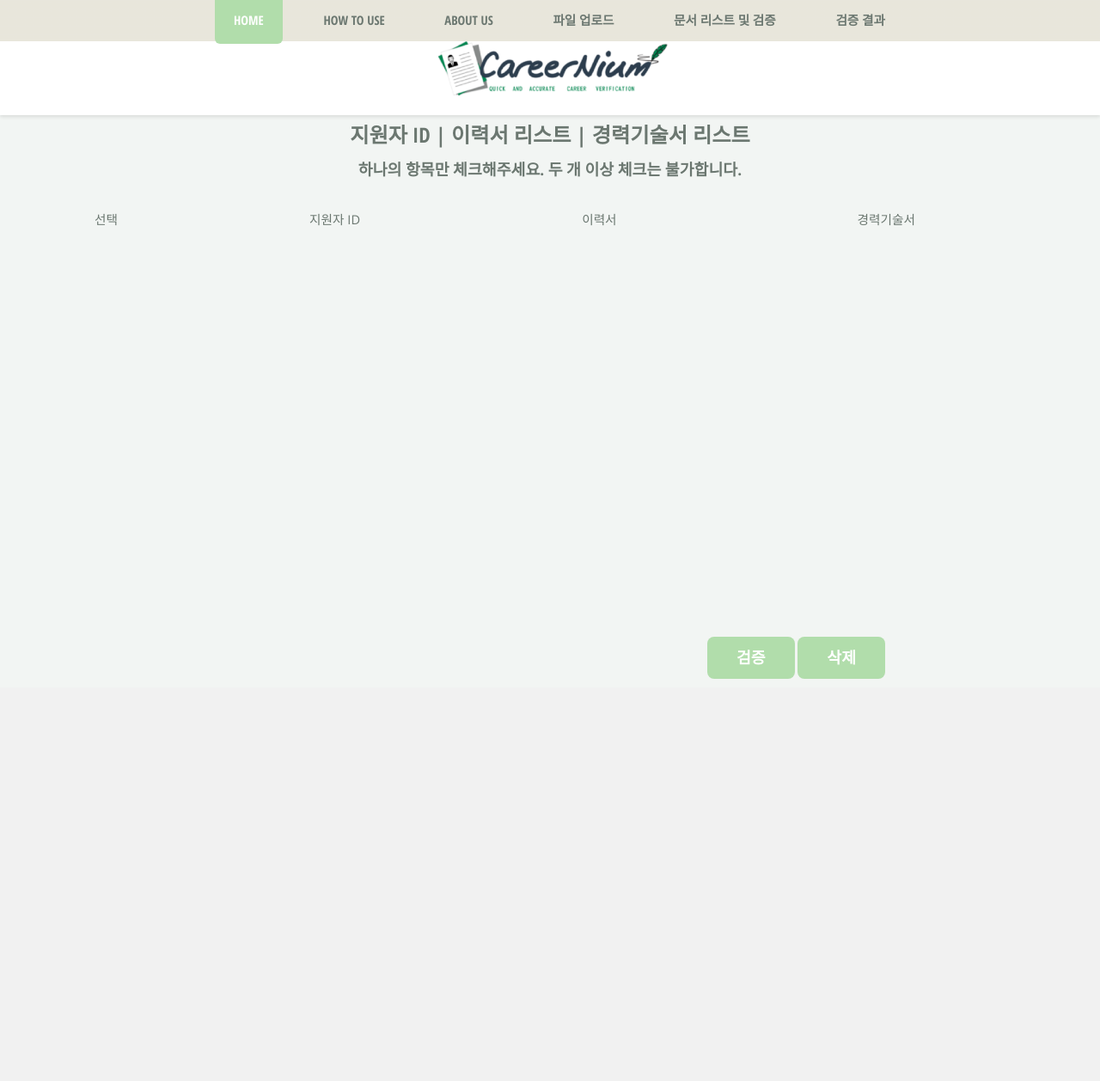
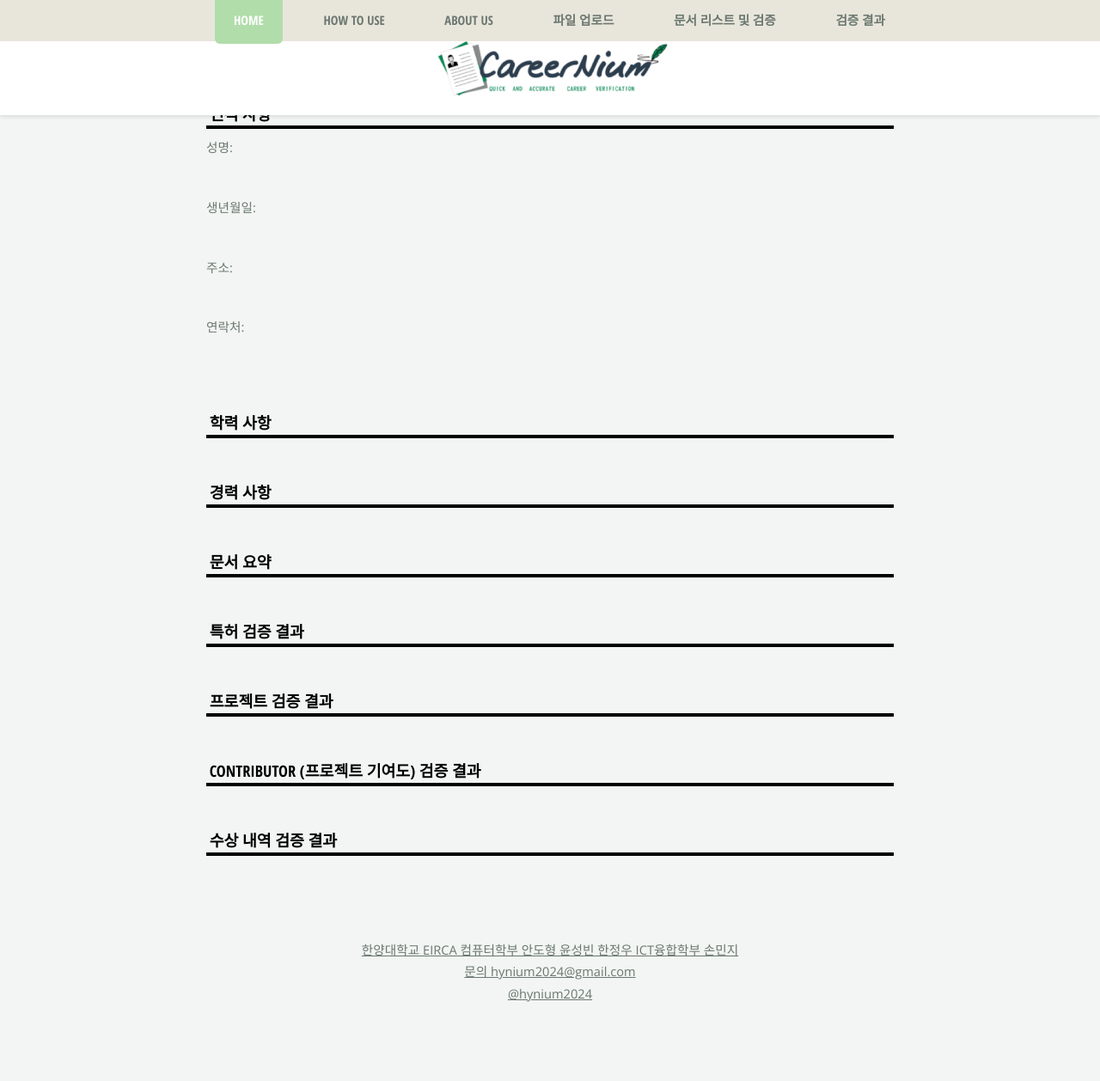
Before and after one commit to SeongBinYoon/CareerVerification, a Flask app: page /results in a window 1280 px wide. Shown: the whole page at 86% size. Before the commit the page ends 790 px from the top, so only its background shows below. Run offline with Flask 3, Linux system fonts and the light colour scheme; data that the repository does not hold is empty.

Commit message:
[IMPROVE] 파일 업로드 오류 해결 및 view_text 파일 수정

```diff
--- a/main.py
+++ b/main.py
@@ -43,22 +43,15 @@
 # main menu - 검증 결과
 @app.route('/results')
 def show_results():
-    try:
-        # Check if pinfo['name'] is empty
-        if not ext1.pinfo.get('name'):
-            return render_template('alternative_view.html')  # Render an alternative HTML file if name is empty
 
-        # If pinfo['name'] is not empty, render the original HTML file
-        return render_template('view_texts.html',
+    return render_template('view_texts.html',
                                files_pinfo=ext1.pinfo,
                                files_vres=ext2.vres,
                                files_vcat=ext2.vcat,
                                summ_text=ext2.summ_res,
                                gpt_res=ext2.gpt_res,
                                zip=zip)
-    except Exception as e:
-        flash("검증할 파일을 먼저 선택하세요.")
-        return file_list_resume()
+
 
 # 이력서 및 경력기술서 리스트 보여줌: main menu - 문서 리스트 및 검증
 @app.route('/files/resume')
@@ -161,7 +154,6 @@
             # 요약 결과 딕셔너리 초기화
             ext2.summ_res = {'text': []}
 
-            # 프로젝트/수상내역 gpt 검증 결과 초기화
             ext2.gpt_res = {'proj': [],
                             'award': []}
 
--- a/templates/view_texts.html
+++ b/templates/view_texts.html
@@ -43,40 +43,40 @@
 
             </ul>
         </nav>
-        <div class="row aln-center">
-            <div class="row">
+        <div role="main">
+            <section style="max-width: 800px; margin: 0 auto;">
+                <!-- 검증 결과 출력 -->
+                <h2 style="text-align: center;">검증 결과</h2>
 
-                <div>
-
-                    <div role="main" class="main-content">
-                        <section class="major">
-                            <div class="row aln-center">
-                                <div class="row-view">
-
-                                    <div>
-                                        <br>
-                                        <br>
-                                        <br>
-                                        <!-- 검증 결과 출력 -->
-                                        <h2 class="section-title">검증 결과</h2>
-                                        <br>
                 <!-- 개인정보 -->
-                                        <h3 class="section-title">====== 개인 정보 ======</h3>
+                <h3 style="padding: 0.4em 1em 0.1em 0.2em; margin: 0.5em 0em; color: #000; border-bottom: 4px #000 solid; font-weight: bold;" data-ke-size="size23">인적 사항</h3>
                 <p>성명: {{files_pinfo['name']}} </p>
                 <p>생년월일: {{files_pinfo['birth']}} </p>
                 <p>주소: {{files_pinfo['address']}} </p>
                 <p>연락처: {{files_pinfo['phone']}} </p>
                 <br>
 
+                <h3 style="padding: 0.4em 1em 0.1em 0.2em; margin: 0.5em 0em; color: #000; border-bottom: 4px #000 solid; font-weight: bold;" data-ke-size="size23">학력 사항</h3>
+                {% for eper,eorg in zip(files_pinfo['edu_period'], files_pinfo['edu_orgname']) %}
+                <p>기간 : {{eper}}&nbsp;&nbsp;&nbsp;&nbsp;&nbsp;&nbsp;&nbsp;&nbsp;기관명 : {{eorg}}</p>
+                {% endfor %}
+                <br>
+
+                <h3 style="padding: 0.4em 1em 0.1em 0.2em; margin: 0.5em 0em; color: #000; border-bottom: 4px #000 solid; font-weight: bold;" data-ke-size="size23">경력 사항</h3>
+                {% for cper, corg in zip(files_pinfo['career_period'], files_pinfo['career_orgname']) %}
+                <p>기간 : {{cper}}&nbsp;&nbsp;&nbsp;&nbsp;&nbsp;&nbsp;&nbsp;&nbsp;기관명 : {{corg}}</p>
+                {% endfor %}
+                <br>
+
                 <!-- 요약(모델) -->
-                                        <h3 class="section-title">====== 문서 요약 ======</h3>
+                <h3 style="padding: 0.4em 1em 0.1em 0.2em; margin: 0.5em 0em; color: #000; border-bottom: 4px #000 solid; font-weight: bold;" data-ke-size="size23">문서 요약</h3>
                 {% for text in summ_text['text'] %}
                 <p>{{text}}</p>
                 {% endfor %}
                 <br>
 
                 <!-- 특허 검증 결과 -->
-                                        <h3 class="section-title">====== 특허 검증 결과 ======</h3>
+                <h3 style="padding: 0.4em 1em 0.1em 0.2em; margin: 0.5em 0em; color: #000; border-bottom: 4px #000 solid; font-weight: bold;" data-ke-size="size23">특허 검증 결과</h3>
                 {% for pat, vpat in zip(files_vcat['patent'], files_vres['patent']) %}
                 <b>{{pat}}</b>
                 <p>결과: {{vpat}}</p>
@@ -84,7 +84,7 @@
                 <br>
 
                 <!-- 프로젝트 검증 결과 -->
-                                        <h3 class="section-title">====== 프로젝트 검증 결과 ======</h3>
+                <h3 style="padding: 0.4em 1em 0.1em 0.2em; margin: 0.5em 0em; color: #000; border-bottom: 4px #000 solid; font-weight: bold;" data-ke-size="size23">프로젝트 검증 결과</h3>
                 {% for proj, vproj in zip(files_vcat['project'], files_vres['project']) %}
                 <b>{{proj}}</b>
                 <p>결과: {{vproj}}</p>
@@ -95,7 +95,7 @@
                 <br>
 
                 <!-- contributor 검증 결과 -->
-                                        <h3 class="section-title">====== Contributor (프로젝트 기여도) 검증 결과 ======</h3>
+                <h3 style="padding: 0.4em 1em 0.1em 0.2em; margin: 0.5em 0em; color: #000; border-bottom: 4px #000 solid; font-weight: bold;" data-ke-size="size23">Contributor (프로젝트 기여도) 검증 결과</h3>
                 {% for con, vcon in zip(files_vcat['contributor'], files_vres['contributor']) %}
                 <b>{{con}}</b>
                 <p>결과: {{vcon}}</p>
@@ -103,7 +103,7 @@
                 <br>
 
                 <!-- 수상 내역 검증 결과 -->
-                                        <h3 class="section-title">====== 수상 내역 검증 결과 ======</h3>
+                <h3 style="padding: 0.4em 1em 0.1em 0.2em; margin: 0.5em 0em; color: #000; border-bottom: 4px #000 solid; font-weight: bold;" data-ke-size="size23">수상 내역 검증 결과</h3>
                 {% for awd, vawd in zip(files_vcat['award'], files_vres['award']) %}
                 <b>{{awd}}</b>
                 <p>결과: {{vawd}}</p>
@@ -111,14 +111,19 @@
                     <p><b>gpt 검증 의견:</b> {{ gpt_res['award'] }}</p>
                 {% endif %}
                 {% endfor %}
-                                    </div>
-                                </div>
-                            </div>
+
             </section>
         </div>
-                </div>
-            </div>
-        </div>
+
+        <!-- Footer -->
+        <footer id="footer">
+            <a>한양대학교 EIRCA 컴퓨터학부 안도형 윤성빈 한정우 ICT융합학부 손민지</a>
+            <br>
+            <a>문의 hynium2024@gmail.com</a>
+            <br>
+            <a>@hynium2024</a>
+        </footer>
+
 </body>
 
 </html>
```
Also changed, not shown: results.md (deleted, +0 -42 lines), templates/alt_view_texts.html (deleted, +0 -71 lines), templates/file_upload.html (+10 -32 lines). Lines whose indentation alone changed are shown as unchanged.
